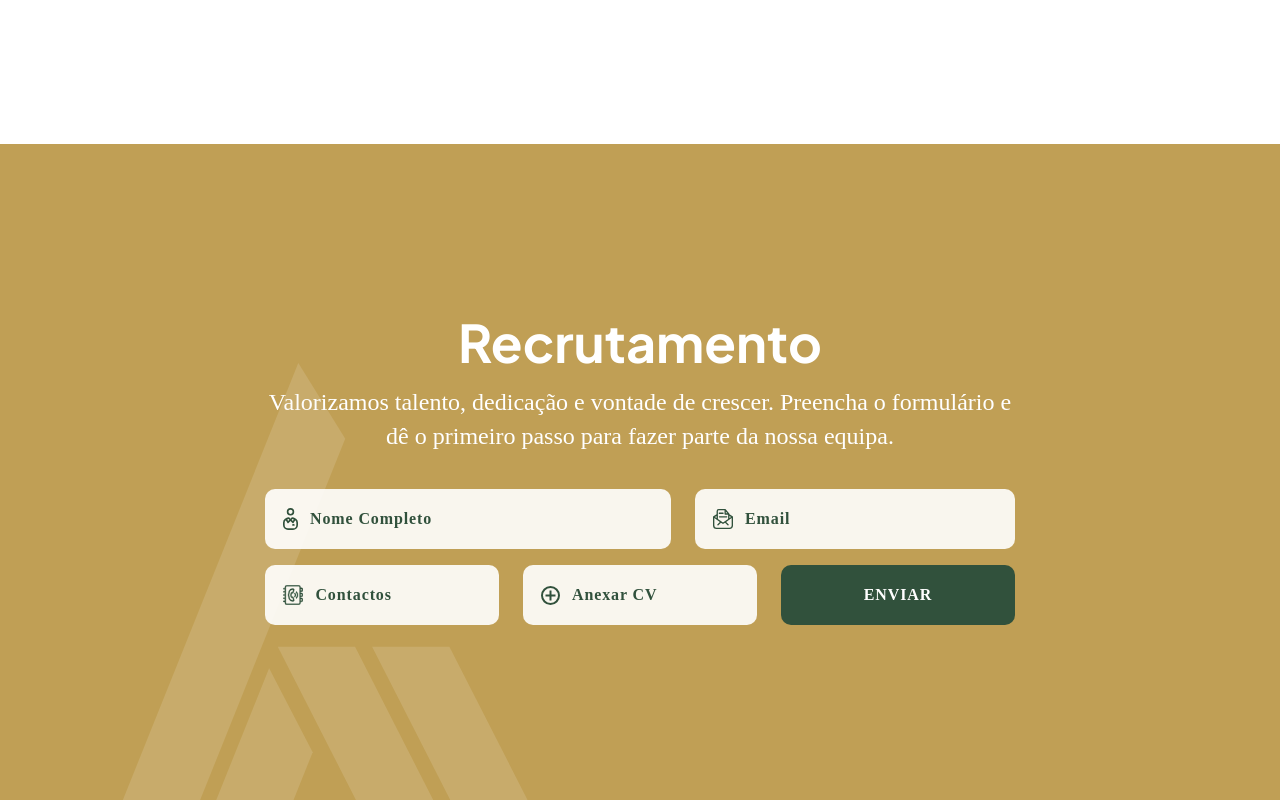
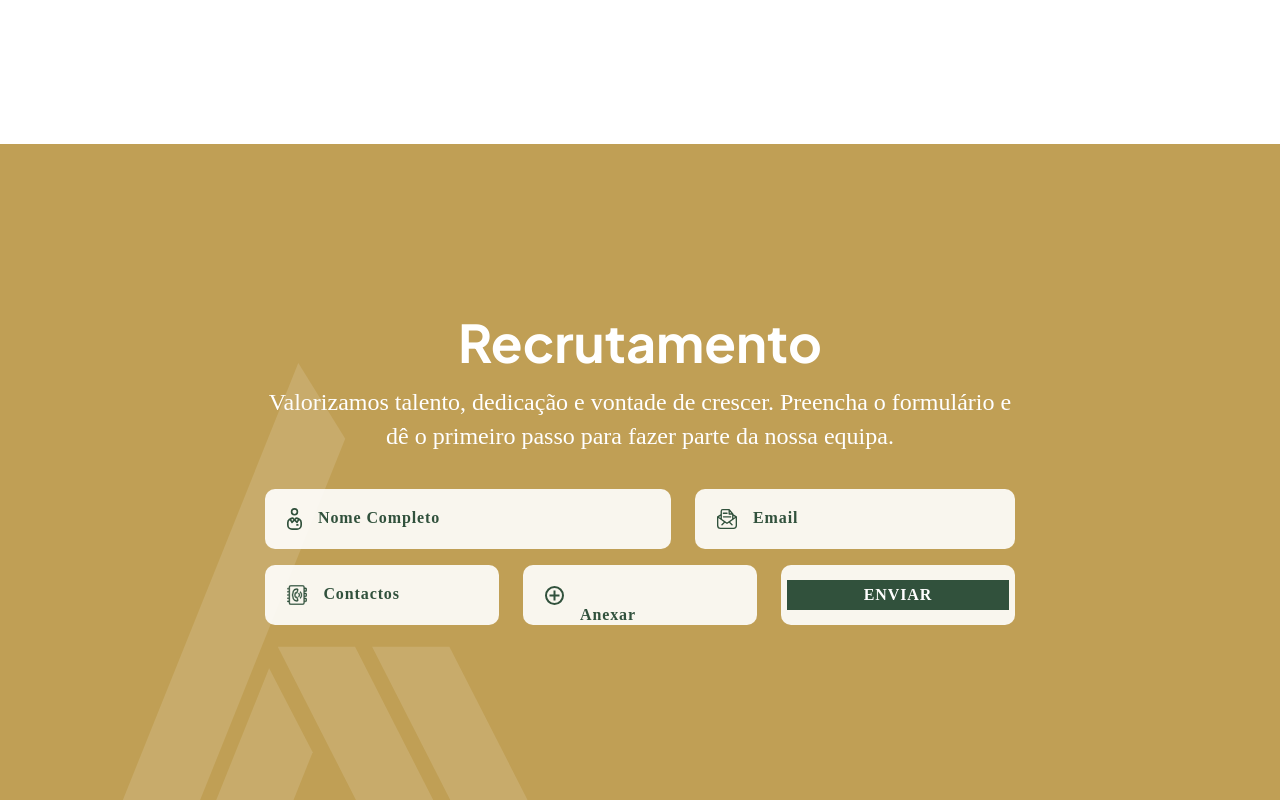
Before and after one commit to nunodccosta/apex_work, a Nuxt app: page / in a window 1280 px wide. Shown: the part 4646-5446 px from the top of the page. Built offline with nearby package versions, Linux system fonts and the light colour scheme; a web font is replaced by a local one.

Commit message:
Some tweaks on the 'Recruitment section'

```diff
--- a/components/Recruitment.vue
+++ b/components/Recruitment.vue
@@ -18,8 +18,10 @@
             alt="RecrutamentoCV"
             class="icon"
           />
+          <div class="input-case">
             <input id="name" type="text" class="input-el" />
             <label class="input-label" for="name">Nome Completo</label>
+          </div>
         </div>
         <div class="input-wrapper email">
           <img
@@ -27,8 +29,10 @@
             alt="RecrutamentoCV"
             class="icon"
           />
+          <div class="input-case">
             <input id="email" type="text" class="input-el" />
             <label class="input-label" for="name">Email</label>
+          </div>
         </div>
       </div>
       <div class="bot-group group">
@@ -38,8 +42,10 @@
             alt="Recrutamento Contacto"
             class="icon"
           />
+          <div class="input-case">
             <input id="contact" type="text" class="input-el" />
             <label for="contact" class="input-label">Contactos</label>
+          </div>
         </div>
         <div class="input-wrapper file">
           <img
@@ -116,13 +122,18 @@ export default {};
       }
       .input-wrapper {
         position: relative;
-        border-radius: 10px;
+
         display: flex;
         justify-content: flex-start;
         align-items: center;
         overflow: hidden;
-        padding: 20px 18px;
-        gap: 12px;
+
+        border-radius: 10px;
+        background: #ffffffe6 0% 0% no-repeat padding-box;
+
+        padding:6px;
+
+
         &.name {
           width: 406px;
           height: 60px;
@@ -141,6 +152,15 @@ export default {};
         .icon {
           position: relative;
           z-index: 1;
+          padding:16px;
+        }
+
+        .input-case{
+          position:relative;
+          height:100%;
+          width:100%;
+          display: flex;
+          flex-direction: column-reverse;
         }
 
         .input-label {
@@ -151,25 +171,28 @@ export default {};
           letter-spacing: 0.89px;
           color: #31513c;
           transition: all 150ms linear;
+          transform: translateY(80%);
         }
+
         .input-el {
-          position: absolute;
+          position: relative;
+          height: 30px;
           width: 100%;
-          height: 100%;
-          top: 0;
+          bottom: 0;
           left: 0;
 
-          background: #ffffffe6 0% 0% no-repeat padding-box;
+          background-color:transparent;
           border: none;
-          padding-left: 50px;
 
           font: normal normal 600 16px/28px Plus Jakarta Sans;
           letter-spacing: 0.89px;
           color: #31513c;
 
           &:focus {
+            border: none;
+            outline: none;
             + .input-label {
-              transform: translateY(-100%);
+              transform: translateY(0%);
             }
           }
 
```
Also changed, not shown: pages/index.vue (+5 -10 lines), 1 other file (tests, documents, lock files or other folders). Lines whose indentation alone changed are shown as unchanged.
